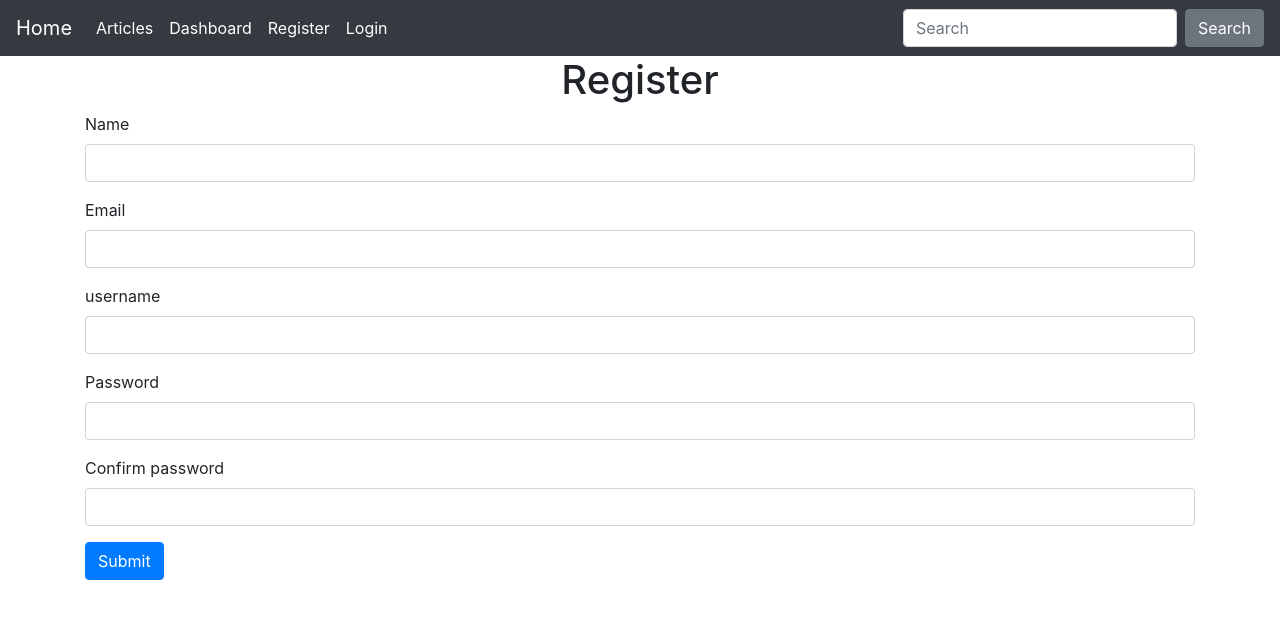
After one commit to dhirajbezbaruah/daily-expenditure-management-Flask, a Flask app: page /register in a window 1280 px wide. The commit adds this page. Shown: the top 619 px of the page. Run offline with Flask 2, Linux system fonts and the light colour scheme; some libraries are stand-ins or nearby versions.

Commit message:
registraion

```diff
--- a/main.py
+++ b/main.py
@@ -1,10 +1,95 @@
-from flask import Flask, render_template
+from flask import Flask, render_template, request, flash, redirect, url_for, session, logging, flash
+from wtforms import StringField, PasswordField, validators, Form
+from flask_mysqldb import MySQL
+from passlib.hash import sha256_crypt
+from functools import wraps
+from flask_mail import Mail, Message
+from itsdangerous import URLSafeTimedSerializer, SignatureExpired
+import datetime
 
 app=Flask(__name__)
+#mysql config
+app.config['MYSQL_HOST'] ='localhost'
+app.config['MYSQL_USER'] ='root'
+app.config['MYSQL_PASSWORD'] ='1111'
+app.config['MYSQL_DB'] ='myflaskapp'
+app.config['MYSQL_CURSORCLASS'] ='DictCursor'
+
+mysql=MySQL(app)
+
+
+#mail server config
+app.config['MAIL_SERVER']='smtp.gmail.com'
+app.config['MAIL_PORT'] = 465
+app.config['MAIL_USERNAME'] = ''
+app.config['MAIL_PASSWORD'] = ''
+app.config['MAIL_USE_TLS'] = False
+app.config['MAIL_USE_SSL'] = True
+mail = Mail(app)
+
+s= URLSafeTimedSerializer('secret123')
+
 
 @app.route("/")
 def index():
     return render_template('index.html')
 
+class RegisterForm(Form):
+    name=StringField('Name', [validators.DataRequired(), validators.Length(min=1, max=50)])
+    username= StringField('username', [validators.DataRequired(), validators.Length(min=4, max=50)])
+    email=StringField('Email', [validators.DataRequired(), validators.Length(min=6, max=100)])
+    password= PasswordField('Password', [
+        validators.DataRequired(),
+        validators.EqualTo('confirm', message='Passwords do not match')
+
+    ])
+    confirm=PasswordField('Confirm password', [validators.DataRequired()])
+
+
+@app.route('/register', methods=['GET', 'POST'])
+def register():
+
+    form=RegisterForm(request.form)
+    if request.method=='POST' and form.validate():
+        name=form.name.data
+        email=form.email.data
+        username=form.username.data
+        password=sha256_crypt.encrypt(str(form.password.data))
+        confirm_email='0'
+
+        cur= mysql.connection.cursor()
+        cur.execute("INSERT INTO users(name, email, username, password, confirm_email) VALUES(%s, %s, %s, %s, %s)", (name, email, username, password, confirm_email))
+
+        mysql.connection.commit()
+
+        cur.close()
+
+        token= s.dumps(email, salt='email-confirm')
+        msg=Message('Confirm Email', sender='dhirajbaruah412@gmail.com', recipients=[email])
+        link=url_for('confirm_email', token=token, _external=True)
+        msg.body='your link is {}'.format(link)
+        mail.send(msg)
+
+        flash('Please confirm your email', 'success')
+        return redirect(url_for('register'))
+
+
+    return render_template('register.html', form=form)
+
+@app.route('/confirm_email/<token>')
+def confirm_email(token):
+    try:
+        email=s.loads(token, salt='email-confirm', max_age=3600)
+    except SignatureExpired:
+        return 'Token Expired'
+    cur=mysql.connection.cursor()
+    result=cur.execute("SELECT * FROM users where confirm_email= %s", [confirm_email])
+    if result==1:
+        return 'already confirmed'
+    else:
+        cur.execute("UPDATE users SET confirm_email='1' where email=%s", [email])
+    return redirect(url_for('login'))
+
 if __name__ == "__main__":
+    app.secret_key='secret123'
     app.run(debug=True)
--- a/templates/includes/_navbar.html
+++ b/templates/includes/_navbar.html
@@ -1,4 +1,4 @@
-<nav class="navbar navbar-expand-md navbar-dark bg-dark fixed-top">
+<nav class="navbar navbar-expand-md navbar-dark bg-dark static">
         <a class="navbar-brand" href="#">Home</a>
         <button class="navbar-toggler" type="button" data-toggle="collapse" data-target="#navbarsExampleDefault" aria-controls="navbarsExampleDefault" aria-expanded="false" aria-label="Toggle navigation">
           <span class="navbar-toggler-icon"></span>
--- a/templates/layout.html
+++ b/templates/layout.html
@@ -4,12 +4,24 @@
         Awesome Blog
     </title>
     <body>
+
         <link rel='stylesheet' type='text/css' href="https://stackpath.bootstrapcdn.com/bootstrap/4.2.1/css/bootstrap.min.css">
         {%include 'includes/_navbar.html'%}
+        <div class='container'>
+            {% with messages = get_flashed_messages(with_categories=true) %}
+                {% if messages %}
+                  <ul class=flashes>
+                  {% for category, message in messages %}
+                    <li class="alert alert-{{ category }}">{{ message }}</li>
+                  {% endfor %}
+                  </ul>
+                {% endif %}
+              {% endwith %}
+
 
         {%block body%}
         {%endblock%}
-
+        </div>
         <script type='text/javascript' href="https://stackpath.bootstrapcdn.com/bootstrap/4.2.1/js/bootstrap.min.js"></script>
     </body>
 </html>
--- /dev/null
+++ b/templates/register.html
@@ -0,0 +1,35 @@
+{% extends 'layout.html' %}
+
+{% block body %}
+
+<h1 class='text-center'>Register </h1>
+{% macro render_field(field) %}
+    {{field.label}}
+    {{field(**kwargs)| safe }}
+    {%if field.errors %}
+        {%for error in field.errors%}
+            <span class='help-inline'>{{error}}</span>
+        {%endfor%}
+{%endif %}
+
+{%endmacro%}
+<form method="POST" action=''>
+    <div class='form-group'>
+        {{render_field(form.name, class_='form-control')}}
+    </div>
+    <div class='form-group'>
+        {{render_field(form.email, class_='form-control')}}
+    </div>
+    <div class='form-group'>
+        {{render_field(form.username, class_='form-control')}}
+    </div>
+    <div class='form-group'>
+        {{render_field(form.password, class_='form-control')}}
+    </div>
+    <div class='form-group'>
+        {{render_field(form.confirm, class_='form-control')}}
+    </div>
+    <p><input type='submit' class='btn btn-primary' value='Submit'></p>
+</form>
+
+{% endblock %}
```
